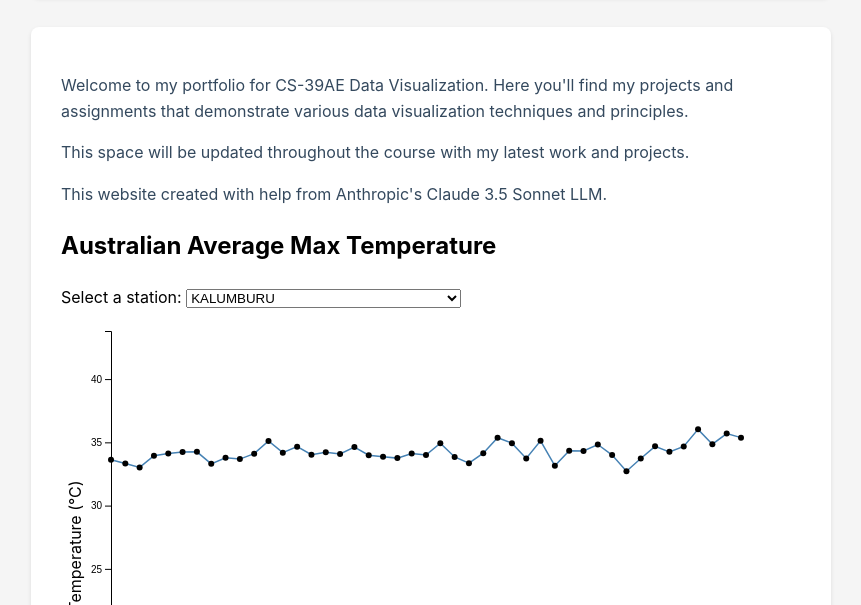
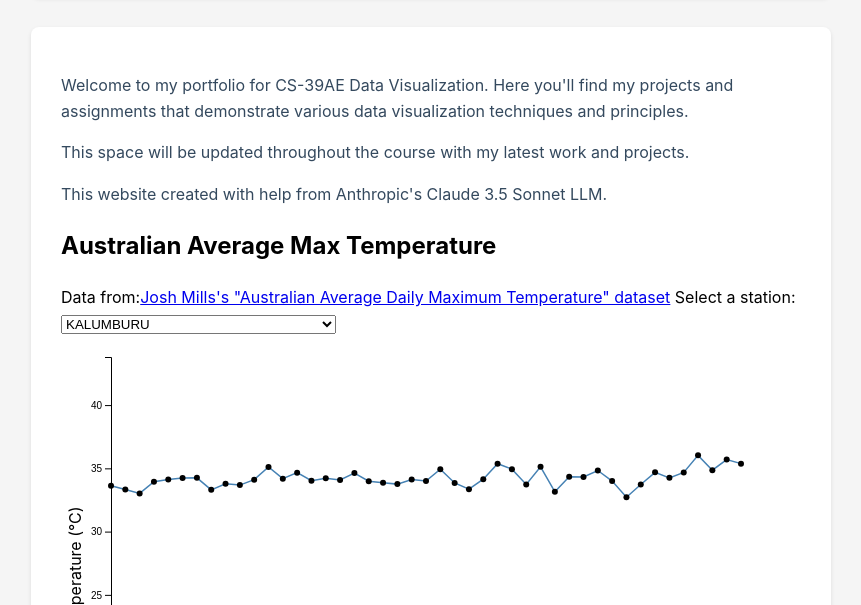
Before and after one commit to bednie/cs39ae-static, a plain HTML site: page myViz2.html in a window 1280 px wide. Shown: the part 195-800 px from the top of the page, without its empty margins (209-1070 px from the left). Drawn offline with nearby package versions, Linux system fonts and the light colour scheme.

Commit message:
Add link to kaggle dataset

```diff
--- a/myViz2.html
+++ b/myViz2.html
@@ -62,6 +62,7 @@
         <p>This website created with help from Anthropic's Claude 3.5 Sonnet LLM.</p>
 
         <h2>Australian Average Max Temperature</h2>
+        <p1>Data from:</p1><a href="https://www.kaggle.com/datasets/joshmills/australian-average-daily-maximum-tempreature/data">Josh Mills's "Australian Average Daily Maximum Temperature" dataset</a>
         <label for="station-select">Select a station:</label>
         <select id="station-select"></select>
         <div id="line-chart"></div>
```
